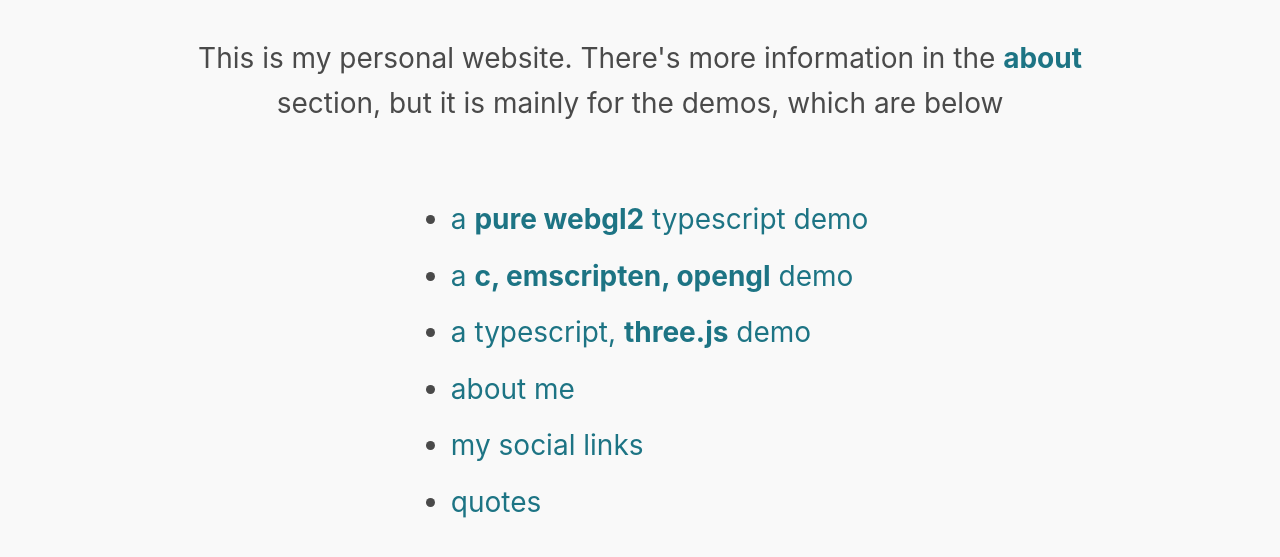
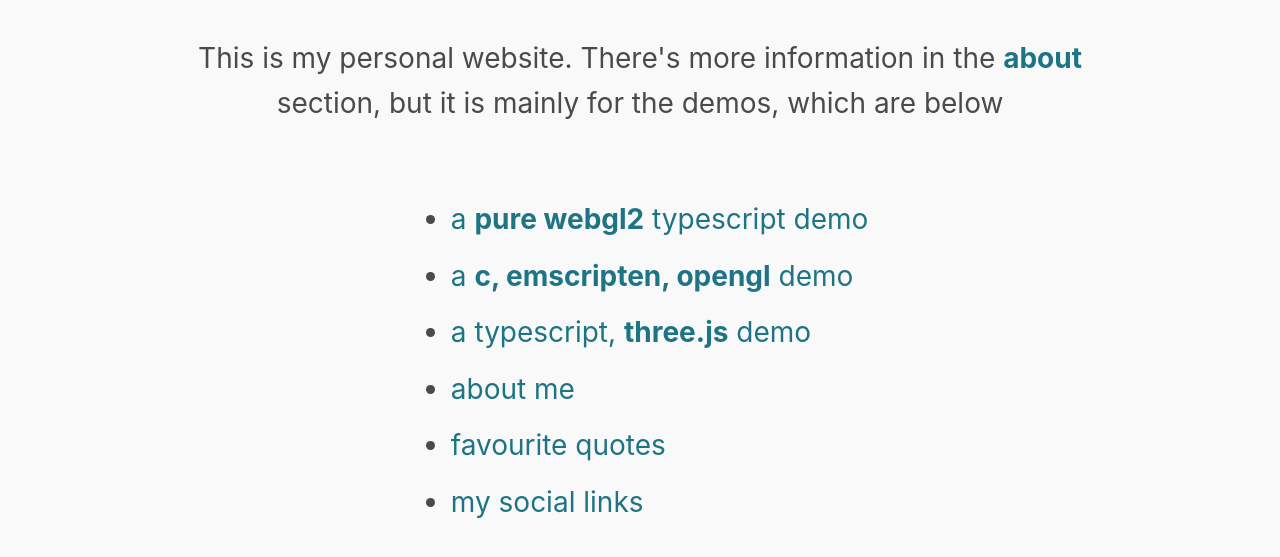
Before and after one commit to t0gre/t0gre.github.io, a website built with Vite: page index.html in a window 1280 px wide. Shown: the part 121-678 px from the top of the page. Built offline with nearby package versions, Linux system fonts and the light colour scheme.

Commit message:
tweak menu

```diff
--- a/index.html
+++ b/index.html
@@ -32,10 +32,10 @@
                     <a href="/about/">about me</a>
                 </li>
                 <li>
-                    <a href="/links/">my social links</a>
+                    <a href="/quotes/">favourite quotes</a>
                 </li>
                 <li>
-                    <a href="/quotes/">quotes</a>
+                    <a href="/links/">my social links</a>
                 </li>
             </ul>
         </div>
```
